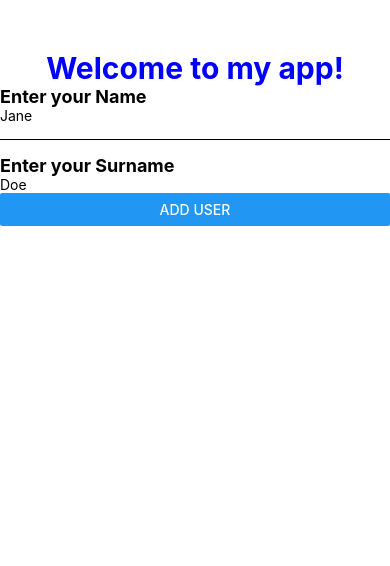
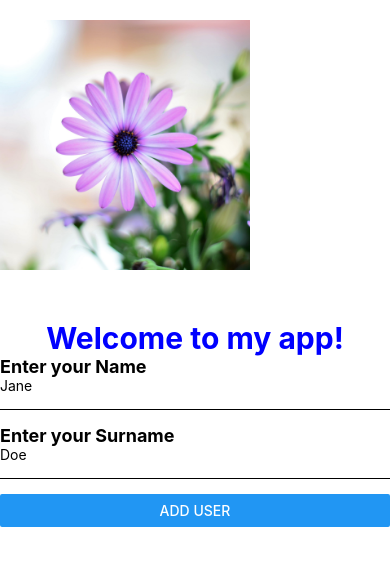
Before and after one commit to ST10512443/First_App, a React Native app in the folder my-app/: screen / in a window 390 px wide. Shown: the top 566 px of the page. Built offline with nearby package versions, Linux system fonts and the light colour scheme.

Commit message:
added image

```diff
--- a/my-app/App.tsx
+++ b/my-app/App.tsx
@@ -1,24 +1,29 @@
 import { StatusBar } from 'expo-status-bar';
-import { StyleSheet, Text, View, TextInput, Button } from 'react-native';
+import { StyleSheet, Text, View, TextInput, Button, Image } from 'react-native';
 
 export default function App() {
   return (
     <View>
+
+      <Image style={styles.MainImageFlower}
+      source={require('./Images/flower.jpg')}/>
+
 
       <Text style={styles.welcomeTxt}>Welcome to my app!</Text>
 
 
       <Text style={styles.labelTxt}>Enter your Name</Text>
       <TextInput placeholder="Jane"/>
+      <View style={styles.line}></View>
 
-      <View style={styles.line}></View>
 
       <Text style={styles.labelTxt}>Enter your Surname</Text>
       <TextInput placeholder="Doe"/>
-
+      <View style={styles.line}></View>
 
       <Button title="Add User"/>
       <StatusBar style="auto" />
+
     </View>
   );
 }
@@ -42,4 +47,12 @@ const styles = StyleSheet.create({
     backgroundColor: "black",
     marginVertical: 15,
   },
+
+  MainImageFlower:{
+    paddingTop: 50,
+    alignItems: 'center',
+    width:250,
+    height:250,
+    marginTop:20,
+  }
 });
```
Also changed, not shown: my-app/Images/flower.jpg (added).
